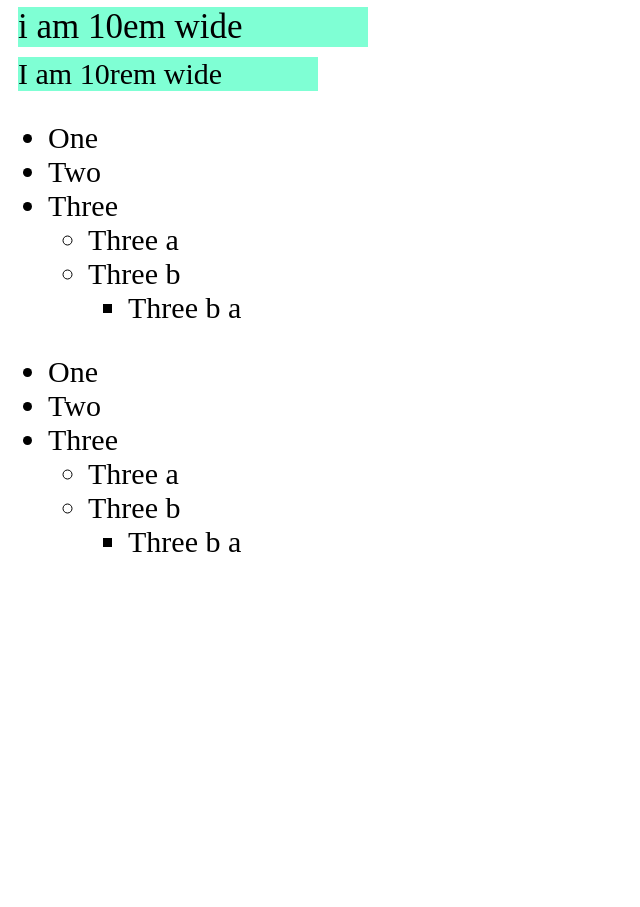
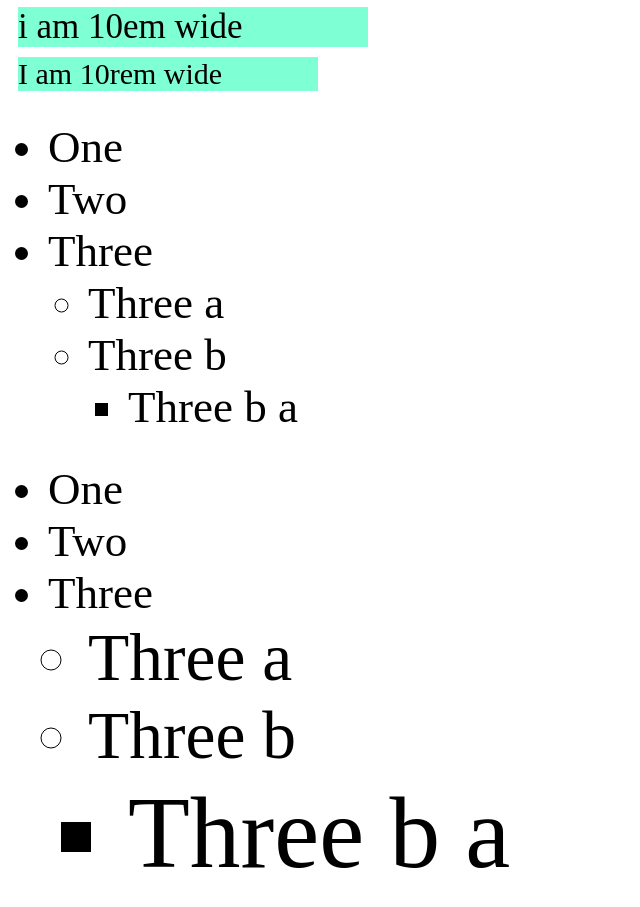
Before and after one commit to vkp3012/Dev, a plain HTML site: page html/POC/units.html in a window 1280 px wide. Shown: the part 703-1610 px from the top of the page, without its empty margins (0-640 px from the left). Before the commit the page ends 1292 px from the top, so only its background shows below. Drawn offline with Linux system fonts and the light colour scheme.

Commit message:
units- difference b/w rem and em ,change style

```diff
--- a/html/POC/units.html
+++ b/html/POC/units.html
@@ -29,6 +29,14 @@
         .rem{
             width:10rem;
             /* 160px will be width */
+        }
+
+        .ems li{
+            font-size: 1.5em;
+        }
+        .rems li{
+            font-size: 1.5rem;
+            /* 1.5*16px=24px */
         }
 
     </style>
```
